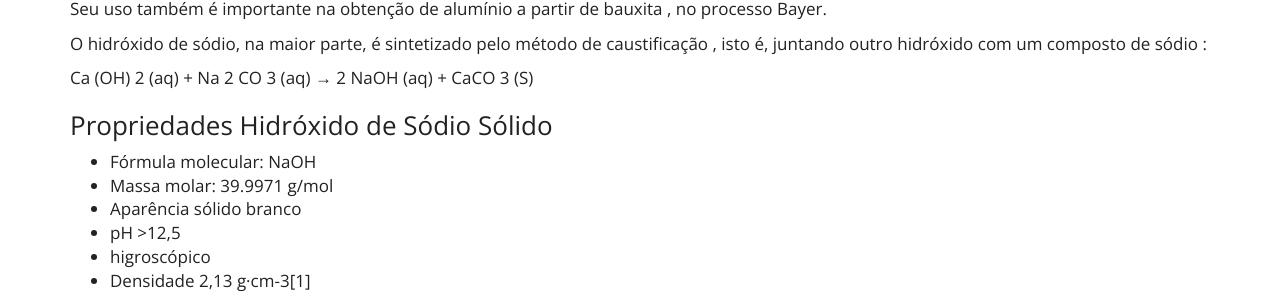
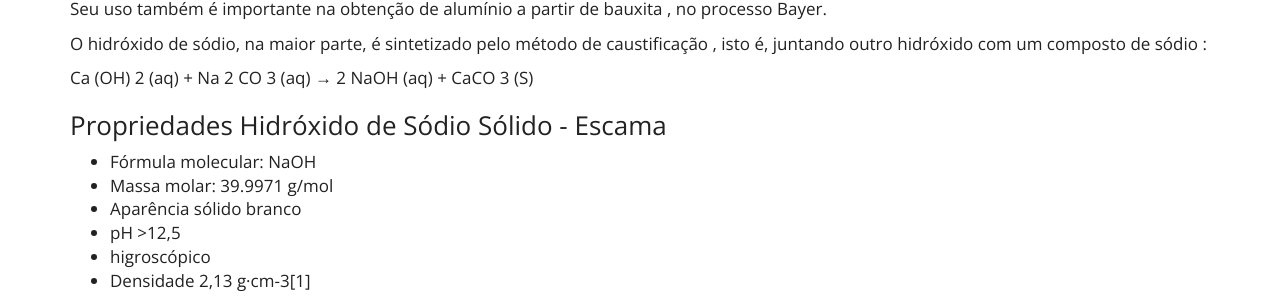
Before and after one commit to purewaterefluentes/purewaterefluentes.github.io, a Jekyll site: the page built from produtos/hidroxido-de-sodio-soda-caustica.md, in a window 1280 px wide and 900 px high, scrolled down 547 px. Shown: the part 153-449 px from the top of the window. Built offline with Jekyll 4.4.1, drawn with Linux system fonts in a browser that asks for light colours; nearby versions of some CDN libraries; library files that are not in the unit come from our copies.

Commit message:
Update hidroxido-de-sodio-soda-caustica.md

```diff
--- a/produtos/hidroxido-de-sodio-soda-caustica.md
+++ b/produtos/hidroxido-de-sodio-soda-caustica.md
@@ -23,7 +23,7 @@ O hidróxido de sódio, na maior parte, é sintetizado pelo método de caustific
 Ca (OH) 2 (aq) + Na 2 CO 3 (aq) → 2 NaOH (aq) + CaCO 3 (S)
 
 
-### Propriedades Hidróxido de Sódio Sólido
+### Propriedades Hidróxido de Sódio Sólido - Escama
 
 - Fórmula molecular: NaOH
 - Massa molar: 39.9971 g/mol
```
